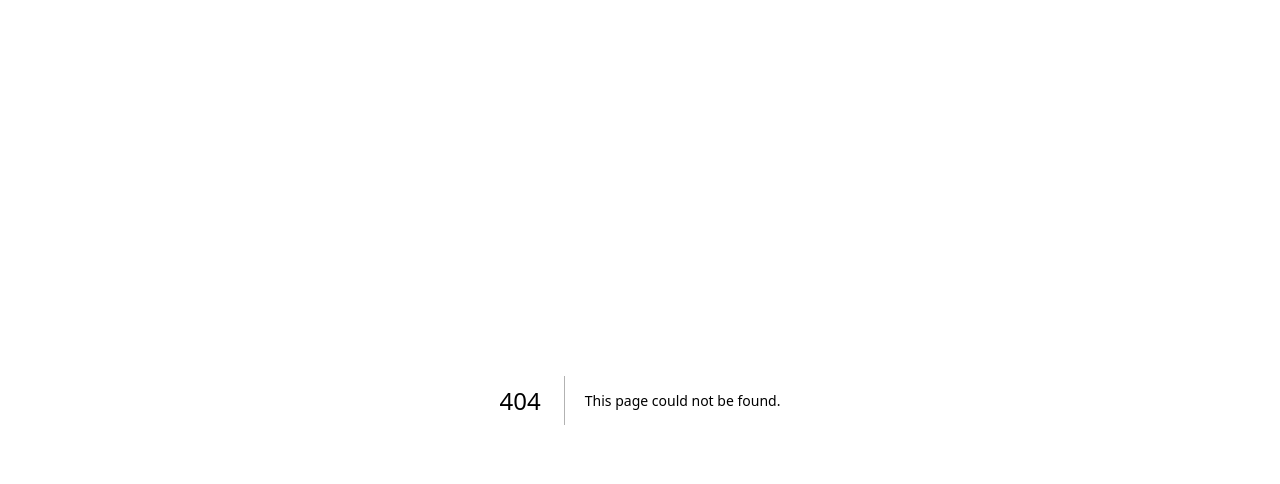
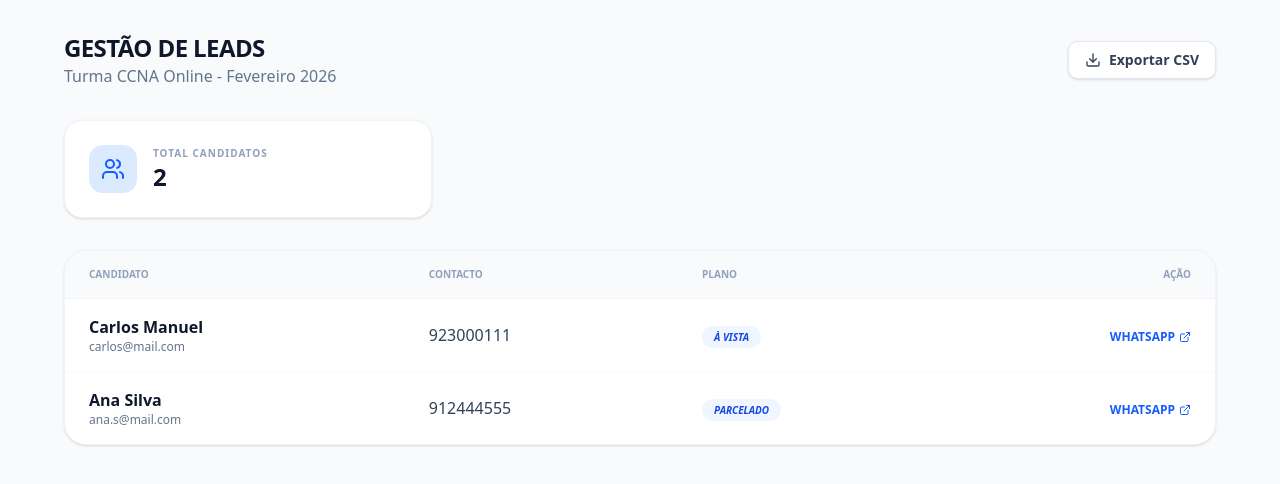
Before and after one commit to kudikadigital/ccna-online-nx, a Next.js app: page /admin/dashboard in a window 1280 px wide. Before the commit this address had no page. Shown: the top 484 px of the page. Built offline with nearby package versions, Linux system fonts and the light colour scheme.

Commit message:
feat: build admin dashboard for lead management and whatsapp integration

```diff
--- /dev/null
+++ b/app/admin/dashboard/page.tsx
@@ -0,0 +1,76 @@
+"use client";
+import { Users, Download, ExternalLink } from "lucide-react";
+
+export default function AdminDash() {
+  // Simulando dados que viriam da API
+  const leads = [
+    { id: 1, nome: "Carlos Manuel", whatsapp: "923000111", email: "carlos@mail.com", plano: "À Vista" },
+    { id: 2, nome: "Ana Silva", whatsapp: "912444555", email: "ana.s@mail.com", plano: "Parcelado" },
+  ];
+
+  return (
+    <div className="min-h-screen bg-slate-50 p-4 md:p-8">
+      <div className="max-w-6xl mx-auto">
+        <header className="flex flex-col md:flex-row md:items-center justify-between gap-4 mb-8">
+          <div>
+            <h1 className="text-2xl font-black text-slate-900 uppercase tracking-tight">Gestão de Leads</h1>
+            <p className="text-slate-500 font-medium">Turma CCNA Online - Fevereiro 2026</p>
+          </div>
+          <button className="flex items-center gap-2 bg-white border border-slate-200 px-4 py-2 rounded-lg text-sm font-bold text-slate-700 hover:bg-slate-50 transition-all shadow-sm">
+            <Download size={16} /> Exportar CSV
+          </button>
+        </header>
+
+        <div className="grid grid-cols-1 md:grid-cols-3 gap-6 mb-8">
+          <div className="bg-white p-6 rounded-2xl shadow-sm border border-slate-100">
+            <div className="flex items-center gap-4">
+              <div className="p-3 bg-blue-100 text-blue-600 rounded-xl"><Users size={24}/></div>
+              <div>
+                <p className="text-[10px] font-black text-slate-400 uppercase tracking-widest">Total Candidatos</p>
+                <p className="text-2xl font-black text-slate-900">{leads.length}</p>
+              </div>
+            </div>
+          </div>
+        </div>
+
+        <div className="bg-white rounded-3xl shadow-sm border border-slate-100 overflow-hidden">
+          <table className="w-full text-left">
+            <thead className="bg-slate-50 border-b border-slate-100">
+              <tr>
+                <th className="px-6 py-4 text-[10px] font-black text-slate-400 uppercase">Candidato</th>
+                <th className="px-6 py-4 text-[10px] font-black text-slate-400 uppercase">Contacto</th>
+                <th className="px-6 py-4 text-[10px] font-black text-slate-400 uppercase">Plano</th>
+                <th className="px-6 py-4 text-[10px] font-black text-slate-400 uppercase text-right">Ação</th>
+              </tr>
+            </thead>
+            <tbody className="divide-y divide-slate-50">
+              {leads.map((lead) => (
+                <tr key={lead.id} className="hover:bg-slate-50/50 transition-colors">
+                  <td className="px-6 py-4">
+                    <p className="font-bold text-slate-900">{lead.nome}</p>
+                    <p className="text-xs text-slate-500">{lead.email}</p>
+                  </td>
+                  <td className="px-6 py-4 font-medium text-slate-700">{lead.whatsapp}</td>
+                  <td className="px-6 py-4">
+                    <span className="px-3 py-1 bg-blue-50 text-blue-700 text-[10px] font-bold rounded-full uppercase italic">
+                      {lead.plano}
+                    </span>
+                  </td>
+                  <td className="px-6 py-4 text-right">
+                    <a
+                      href={`https://wa.me/244${lead.whatsapp}`}
+                      target="_blank"
+                      className="inline-flex items-center gap-1 text-blue-600 font-bold text-xs hover:underline"
+                    >
+                      WHATSAPP <ExternalLink size={12}/>
+                    </a>
+                  </td>
+                </tr>
+              ))}
+            </tbody>
+          </table>
+        </div>
+      </div>
+    </div>
+  );
+}
```
